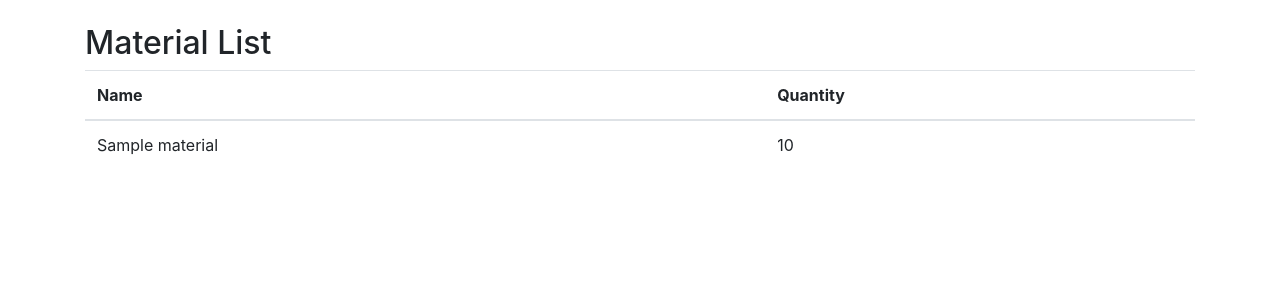
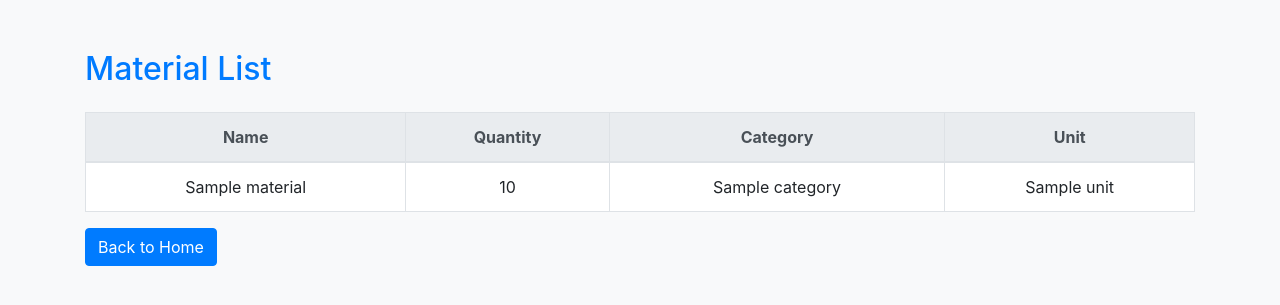
Before and after one commit to JoelEmmanuelCloud/stock_control_system, a Django app: template stock/templates/stock/material_list.html in a window 1280 px wide. Shown: the top 305 px of the page. Run offline with Django 4.2, Linux system fonts and the light colour scheme; the template is opened without the code that fills it: most values are stand-ins (such as "Sample title", 1, 10 or a date in 2020); some libraries are stand-ins or nearby versions.

Commit message:
feat: material views

```diff
--- a/stock/templates/stock/material_list.html
+++ b/stock/templates/stock/material_list.html
@@ -1,20 +1,60 @@
 <!-- stock/templates/stock/material_list.html -->
 <!DOCTYPE html>
-<html>
+<html lang="en">
 <head>
+    <meta charset="UTF-8">
+    <meta name="viewport" content="width=device-width, initial-scale=1.0">
     <title>Material List</title>
     <!-- Include Bootstrap CSS -->
-    <link rel="stylesheet" href="https://maxcdn.bootstrapcdn.com/bootstrap/4.0.0/css/bootstrap.min.css">
+    <link rel="stylesheet" href="https://stackpath.bootstrapcdn.com/bootstrap/4.5.2/css/bootstrap.min.css">
+    <style>
+        body {
+            background-color: #f8f9fa;
+        }
+
+        .container {
+            margin-top: 50px;
+        }
+
+        h2 {
+            color: #007bff;
+        }
+
+        table {
+            background-color: #ffffff;
+        }
+
+        th, td {
+            text-align: center;
+        }
+
+        th {
+            background-color: #007bff;
+            color: #ffffff;
+        }
+
+        .btn-primary {
+            background-color: #007bff;
+            border-color: #007bff;
+        }
+
+        .btn-primary:hover {
+            background-color: #0056b3;
+            border-color: #0056b3;
+        }
+    </style>
 </head>
 <body>
 
-<div class="container mt-4">
-    <h2>Material List</h2>
-    <table class="table">
-        <thead>
+<div class="container">
+    <h2 class="mb-4">Material List</h2>
+    <table class="table table-bordered table-hover">
+        <thead class="thead-light">
             <tr>
                 <th>Name</th>
                 <th>Quantity</th>
+                <th>Category</th>
+                <th>Unit</th>
             </tr>
         </thead>
         <tbody>
@@ -22,16 +62,19 @@
                 <tr>
                     <td>{{ material.name }}</td>
                     <td>{{ material.quantity }}</td>
+                    <td>{{ material.category }}</td>
+                    <td>{{ material.unit }}</td>
                 </tr>
             {% endfor %}
         </tbody>
     </table>
+    <a href="{% url 'home' %}" class="btn btn-primary">Back to Home</a>
 </div>
 
 <!-- Include Bootstrap JS and jQuery -->
-<script src="https://code.jquery.com/jquery-3.2.1.slim.min.js"></script>
-<script src="https://cdnjs.cloudflare.com/ajax/libs/popper.js/1.12.9/umd/popper.min.js"></script>
-<script src="https://maxcdn.bootstrapcdn.com/bootstrap/4.0.0/js/bootstrap.min.js"></script>
+<script src="https://code.jquery.com/jquery-3.5.1.slim.min.js"></script>
+<script src="https://cdn.jsdelivr.net/npm/@popperjs/core@2.9.1/dist/umd/popper.min.js"></script>
+<script src="https://stackpath.bootstrapcdn.com/bootstrap/4.5.2/js/bootstrap.min.js"></script>
 
 </body>
 </html>
```
